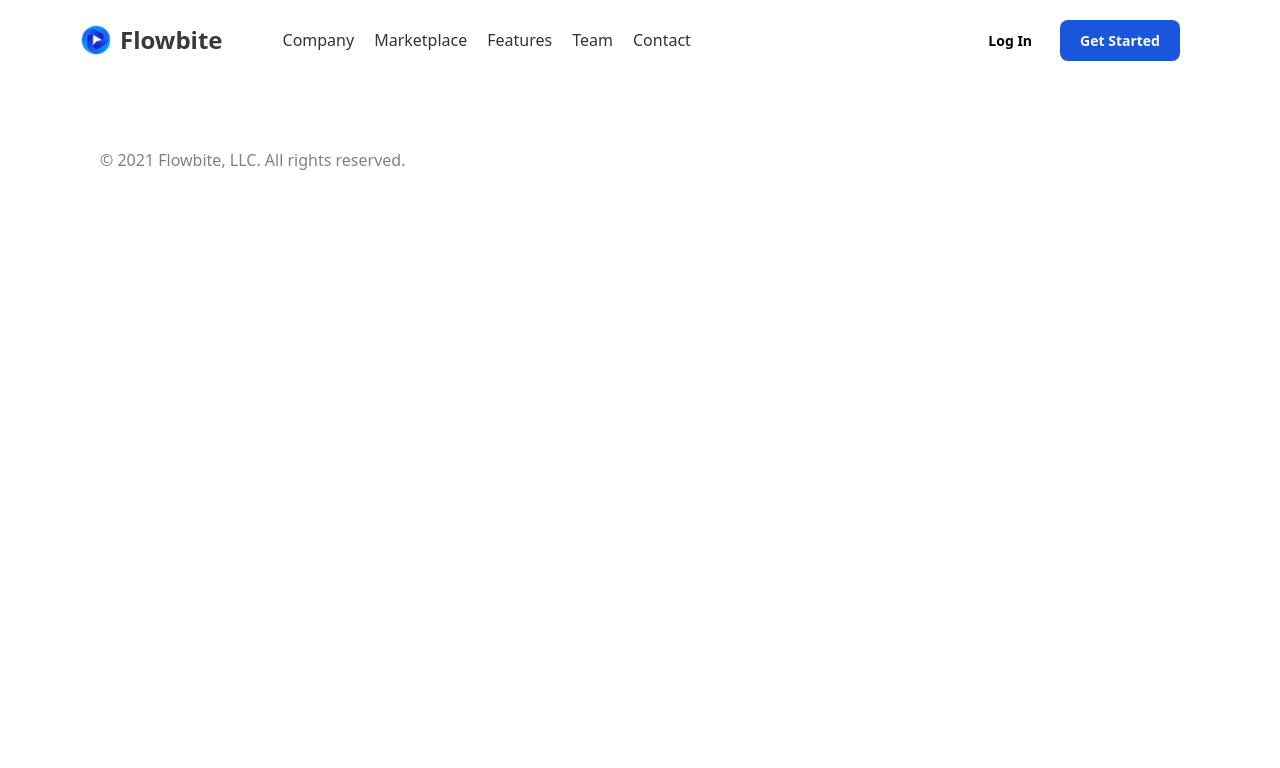
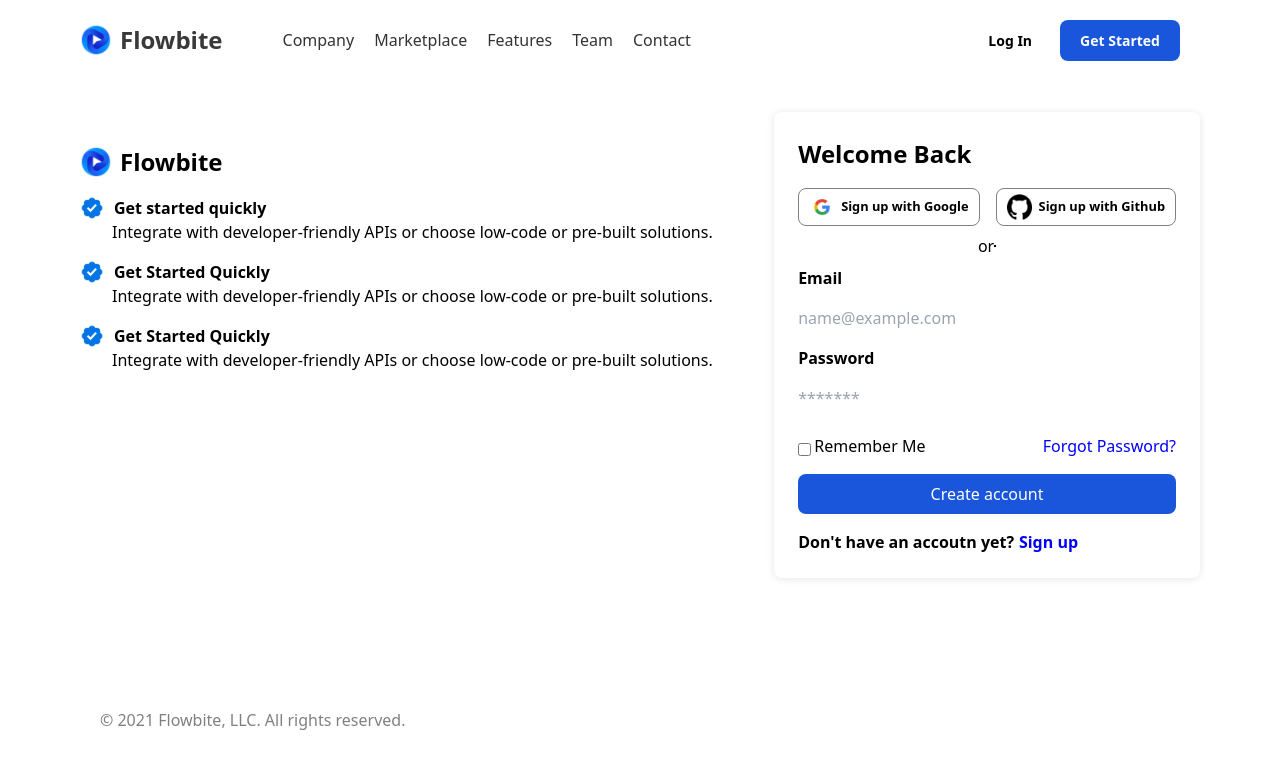
Before and after one commit to Kirttinath/flowbite-react, a Next.js app: page / in a window 1280 px wide. Shown: the top 768 px of the page. Built offline with nearby package versions, Linux system fonts and the light colour scheme.

Commit message:
form page Added

```diff
--- a/package.json
+++ b/package.json
@@ -13,6 +13,7 @@
     "next": "14.1.0",
     "react": "^18",
     "react-dom": "^18",
+    "react-hook-form": "^7.49.3",
     "styled-components": "^6.1.8"
   },
   "devDependencies": {
--- /dev/null
+++ b/pages/Components/Formpage.tsx
@@ -0,0 +1,131 @@
+import Link from "next/link";
+import Image from "next/image";
+import {
+  Formdiv,
+  Formleft,
+  Images,
+  Logo,
+  Imagesrc,
+  Title,
+} from "./styles/Formpage.styled";
+import {
+  TextArea,
+  TextSection,
+  Heading,
+  Tickicon,
+  SubHeading,
+} from "./styles/Formpage.styled";
+import { Formright, Form, FormHeading } from "./styles/Formpage.styled";
+import { SignUp, Googlebutton, Google } from "./styles/Formpage.styled";
+import { Github_button, Github } from "./styles/Formpage.styled";
+import { Separator, Blank } from "./styles/Formpage.styled";
+import { Inputs, Label, Input } from "./styles/Formpage.styled";
+import { Remember, Rememberdiv, Input1, Tag } from "./styles/Formpage.styled";
+import { Forgot_Button, Login_Button } from "./styles/Formpage.styled";
+import { Account, Signup } from "./styles/Formpage.styled";
+
+import tickicon from "../../public/check.png";
+import logo from "../../public/f-logo.png";
+import google from "../../public/google.png";
+import github from "../../public/github.png";
+const Formpage = () => {
+  return (
+    <Formdiv>
+      <Formleft>
+        <Images>
+          <Logo>
+            <Imagesrc src={logo} alt="Flowbite logo" />
+            <Title>Flowbite</Title>
+          </Logo>
+        </Images>
+
+        <TextArea>
+          <TextSection>
+            <Heading>
+              {" "}
+              <Tickicon>
+                <Image src={tickicon} alt="Tickicon" />
+              </Tickicon>
+              Get started quickly{" "}
+            </Heading>
+            <SubHeading>
+              Integrate with developer-friendly APIs or choose low-code or
+              pre-built solutions.
+            </SubHeading>
+          </TextSection>
+          <TextSection>
+            <Heading>
+              {" "}
+              <Tickicon>
+                <Image src={tickicon} alt="Tickicon" />
+              </Tickicon>
+              Get Started Quickly
+            </Heading>
+            <SubHeading>
+              Integrate with developer-friendly APIs or choose low-code or
+              pre-built solutions.
+            </SubHeading>
+          </TextSection>
+          <TextSection>
+            <Heading>
+              {" "}
+              <Tickicon>
+                <Image src={tickicon} alt="Tickicon" />
+              </Tickicon>
+              Get Started Quickly
+            </Heading>
+            <SubHeading>
+              Integrate with developer-friendly APIs or choose low-code or
+              pre-built solutions.
+            </SubHeading>
+          </TextSection>
+        </TextArea>
+      </Formleft>
+      <Formright>
+        <Form>
+          <FormHeading>Welcome Back</FormHeading>
+          <SignUp>
+            <Googlebutton>
+              <Google>
+                {" "}
+                <Image src={google} alt="Google icon" />
+              </Google>
+              Sign up with Google
+            </Googlebutton>
+            <Github_button>
+              <Github>
+                <Image src={github} alt="Git icon" />
+              </Github>
+              Sign up with Github
+            </Github_button>
+          </SignUp>
+          <Separator>
+            <br />
+            <p>or</p>
+            <Blank></Blank>
+          </Separator>
+          <Inputs>
+            <Label>Email</Label>
+            <Input type="text" placeholder="name@example.com" />
+
+            <Label>Password</Label>
+            <Input type="password" placeholder="*******" />
+          </Inputs>
+          <Tag>
+            <Rememberdiv>
+              <Input1 type="checkbox" />
+              <Remember> Remember Me</Remember>
+            </Rememberdiv>
+            <Forgot_Button href="#">Forgot Password?</Forgot_Button>
+          </Tag>
+          <Login_Button>Create account</Login_Button>
+
+          <Account>
+            Don't have an accoutn yet? <Signup href="#">Sign up</Signup>{" "}
+          </Account>
+        </Form>
+      </Formright>
+    </Formdiv>
+  );
+};
+export default Formpage;
--- /dev/null
+++ b/pages/Components/styles/Formpage.styled.tsx
@@ -0,0 +1,203 @@
+import styled from "styled-components";
+import Image from "next/image";
+
+export const Formdiv = styled.div`
+  width: 100%;
+  height: 70vh;
+  padding: 0em 5em;
+  display: flex;
+  justify-content: space-between;
+  align-items: center;
+  flex-wrap: wrap;
+`;
+
+export const Formleft = styled.div`
+  height: 100%;
+  padding: 4em 0em;
+`;
+export const Images = styled.div`
+  display: flex;
+  justify-content: enter;
+  align-items: center;
+`;
+
+export const Logo = styled.div`
+  display: flex;
+  justify-content: center;
+  align-items: center;
+
+  gap: 0.5em;
+`;
+
+export const Imagesrc = styled(Image)`
+  width: 2em;
+`;
+export const Title = styled.h1`
+  font-weight: bold;
+  font-size: 1.5em;
+`;
+export const TextArea = styled.div``;
+
+export const TextSection = styled.div`
+  width: auto;
+  margin-top: 1em;
+  @media screen and(min-width:280px) and (max-width: 1000px) {
+    width: auto;
+  }
+`;
+
+export const Heading = styled.h1`
+  font-weight: bold;
+  display: flex;
+  justify-content: flex-start;
+  align-items: center;
+  gap: 10px;
+`;
+
+export const Tickicon = styled.div`
+  width: 1.5em;
+`;
+
+export const SubHeading = styled.h2`
+  font-size: 1em;
+  margin-left: 2em;
+`;
+
+export const Formright = styled.div`
+  padding-top: 2em;
+  height: 100%;
+`;
+
+export const Form = styled.form`
+  border-radius: 8px;
+  box-shadow: 0px 1px 8px rgba(0, 0, 0, 0.1);
+  padding: 1.5em;
+  box-sizing: border-box;
+`;
+
+export const FormHeading = styled.div`
+  font-size: 1.5em;
+  font-weight: bold;
+`;
+
+export const SignUp = styled.div`
+  display: flex;
+  justify-content: space-between;
+  align-items: center;
+  gap: 1em;
+  margin-top: 1em;
+  @media screen and(min-width:280px) and (max-width: 1000px) {
+    flex-direction: column;
+  }
+`;
+
+export const Googlebutton = styled.button`
+  display: flex;
+  justify-content: center;
+  align-items: center;
+  border: 1px solid gray;
+  border-radius: 8px;
+  gap: 0.5em;
+  font-weight: bold;
+  padding: 5px 10px;
+  font-size: 0.8em;
+`;
+export const Google = styled.div`
+  width: 2em;
+  height: 2em;
+`;
+
+export const Github_button = styled.button`
+  display: flex;
+  justify-content: center;
+  align-items: center;
+  border: 1px solid gray;
+  border-radius: 8px;
+  gap: 0.5em;
+  font-weight: bold;
+  padding: 5px 10px;
+  font-size: 0.8em;
+`;
+
+export const Github = styled.div`
+  width: 2em;
+  height: 2em;
+`;
+
+export const Separator = styled.div`
+  display: flex;
+  justify-content: center;
+  align-items: center;
+  margin-top: 0.5em;
+`;
+
+export const Blank = styled.div`
+  border: 1px solid black;
+`;
+
+export const Inputs = styled.div``;
+
+export const Label = styled.div`
+  font-weight: bold;
+  margin-top: 0.5em;
+`;
+
+export const Input = styled.input`
+  border-radius: 8px;
+  margin-top: 0.5em;
+  height: 2.5em;
+  width: 100%;
+`;
+
+export const Rememberdiv = styled.div`
+  display: flex;
+  justify-content: center;
+  align-items: center;
+  gap: 0.2em;
+`;
+export const Input1 = styled.input`
+  border-radius: 2px;
+  margin-top: 0.5em;
+`;
+export const Remember = styled.p``;
+
+export const Tag = styled.div`
+  display: flex;
+  margin-top: 1em;
+  justify-content: space-between;
+  align-items: center;
+`;
+
+export const Forgot_Button = styled.a`
+  color: blue;
+  &:hover {
+    text-weight: bold;
+  }
+`;
+
+export const Login_Button = styled.button`
+  width: 100%;
+  margin-top: 1em;
+  height: 2.5em;
+  font-size: 1em;
+  color: white;
+  background: #1a56db;
+  border-radius: 8px;
+  &:hover {
+    background-color: #007bff;
+    transform: 0.3s ease-in-out;
+  }
+`;
+
+export const Account = styled.div`
+  display: flex;
+  justify-content: flex-start;
+  margin-top: 1em;
+  gap: 0.3em;
+  font-weight: bold;
+  align-items: center;
+`;
+
+export const Signup = styled.a`
+  color: blue;
+`;
--- a/pages/index.tsx
+++ b/pages/index.tsx
@@ -2,6 +2,7 @@
 import { Inter } from "next/font/google";
 import Navbar from "./Components/Navbar";
 import Footer from "./Components/Footer";
+import Formpage from "./Components/Formpage";
 
 const inter = Inter({ subsets: ["latin"] });
 
@@ -9,6 +10,7 @@
   return (
     <>
       <Navbar />
+      <Formpage />
       <Footer />
     </>
   );
```
Also changed, not shown: 1 other file (tests, documents, lock files or other folders).
